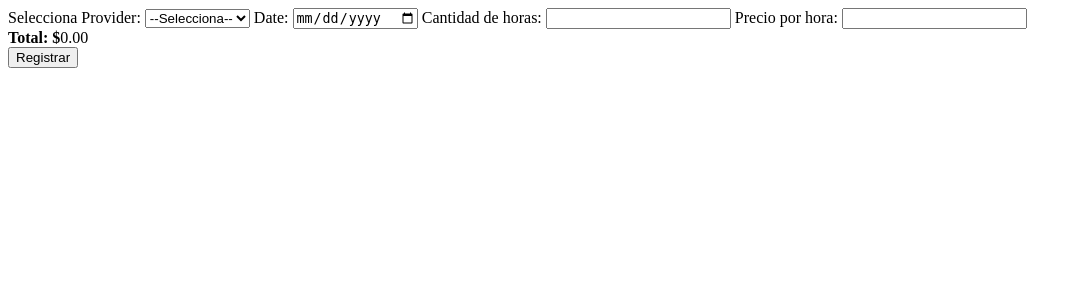
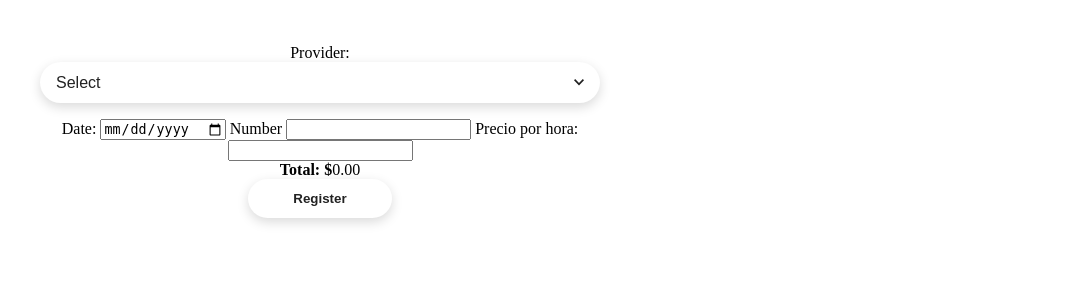
Before and after one commit to marianadiazcas89/payments, a Flask app: template app/templates/register_session.html in a window 1280 px wide. Shown: the top 300 px of the page, without its empty margins (0-1082 px from the left). Run offline with Flask 2, Linux system fonts and the light colour scheme; the template is opened without the code that fills it, so the values that code supplies are empty; parts of the project's set-up code (start-up, migrations or seed data) failed here and were passed over.

Commit message:
Limpieza codigo

```diff
--- a/app/routes/main_routes.py
+++ b/app/routes/main_routes.py
@@ -22,7 +22,6 @@ def home():
 				{'$group': {'_id': None, 'amnt': {'$sum': '$TotalAmount'}}}]))[0]['amnt']
         except:
             amount_due = 0
-        print(amount_due)
 
 		today = datetime.now().strftime("%d/%m/%Y")
 		return render_template("home.html", today=today, amountDue=amount_due)
--- a/app/templates/register_session.html
+++ b/app/templates/register_session.html
@@ -2,16 +2,17 @@
 <html lang="es">
 <head>
   <meta charset="UTF-8">
-  <title>Formulario de Registro</title>
+  <title>Log Session</title>
+  <meta name="viewport" content="width=device-width, initial-scale=1" />
   <link rel="stylesheet" href="{{ url_for('static', filename='css/styles.css') }}">
 </head>
-<body>
-
+<body class="gradient-skyfall">
+  <div class="center-box">
     <div class="formulario">
-    <form id="registroForm">
-      <label for="proveedor">Selecciona Provider:</label>
-      <select id="proveedor" name="proveedor" onchange="cargarPrecioProvider(this.value)">
-        <option value="">--Selecciona--</option>
+      <form id="registroForm" class="payment-form">
+        <label for="proveedor">Provider:</label>
+        <select id="proveedor" name="proveedor">
+          <option value="">Select</option>
           {% for proveedor in proveedores %}
             <option value="{{ proveedor.id }}">{{ proveedor.nombre }}</option>
           {% endfor %}
@@ -20,20 +21,19 @@
         <label for="fecha">Date:</label>
         <input type="date" id="fecha" name="fecha">
 
-      <label for="cantidad">Cantidad de horas:</label>
+        <label for="cantidad">Number</label>
         <input type="number" id="cantidad" name="cantidad" min="1">
-
         <label for="precioHora">Precio por hora:</label>
         <input type="number" id="precioHora" name="precioHora" min="0" step="0.01">
 
         <div id="totalCalculo">
             <strong>Total: $</strong><span id="totalMonto">0.00</span>
         </div>
-
-      <button type="submit">Registrar</button>
+        <button type="submit" class="btn">Register</button>
       </form>
 
       <div class="confirmacion" id="mensaje"></div>
+    </div>
   </div>
 
   <script>
@@ -44,7 +44,6 @@
       const cantidad = document.getElementById("cantidad").value;
       const precioHora = document.getElementById("precioHora").value;
       const total = cantidad * precioHora;
-
       fetch("/register-session", {
         method: "POST",
         headers: {
@@ -64,7 +63,7 @@
       });
     });
 
-    // Actualizar total en tiempo real
+    // Actualiza el total precioXhora * cantidad
     function actualizarTotal() {
       const cantidad = document.getElementById("cantidad").value || 0;
       const precioHora = document.getElementById("precioHora").value || 0;
@@ -75,7 +74,7 @@
     document.getElementById("cantidad").addEventListener("input", actualizarTotal);
     document.getElementById("precioHora").addEventListener("input", actualizarTotal);
 
-    // Agregar esta nueva función
+    // Busca en Mongo el precioXhora registrado del provider
     function cargarPrecioProvider(providerId) {
         if (!providerId) return;
 
@@ -89,7 +88,11 @@
             })
             .catch(error => console.error('Error:', error));
     }
+
+    document.getElementById("proveedor").addEventListener("change", function() {
+        const selectedProviderId = this.value;
+        cargarPrecioProvider(selectedProviderId);
+    });
   </script>
-
 </body>
 </html>
```
Lines whose indentation alone changed are shown as unchanged.
